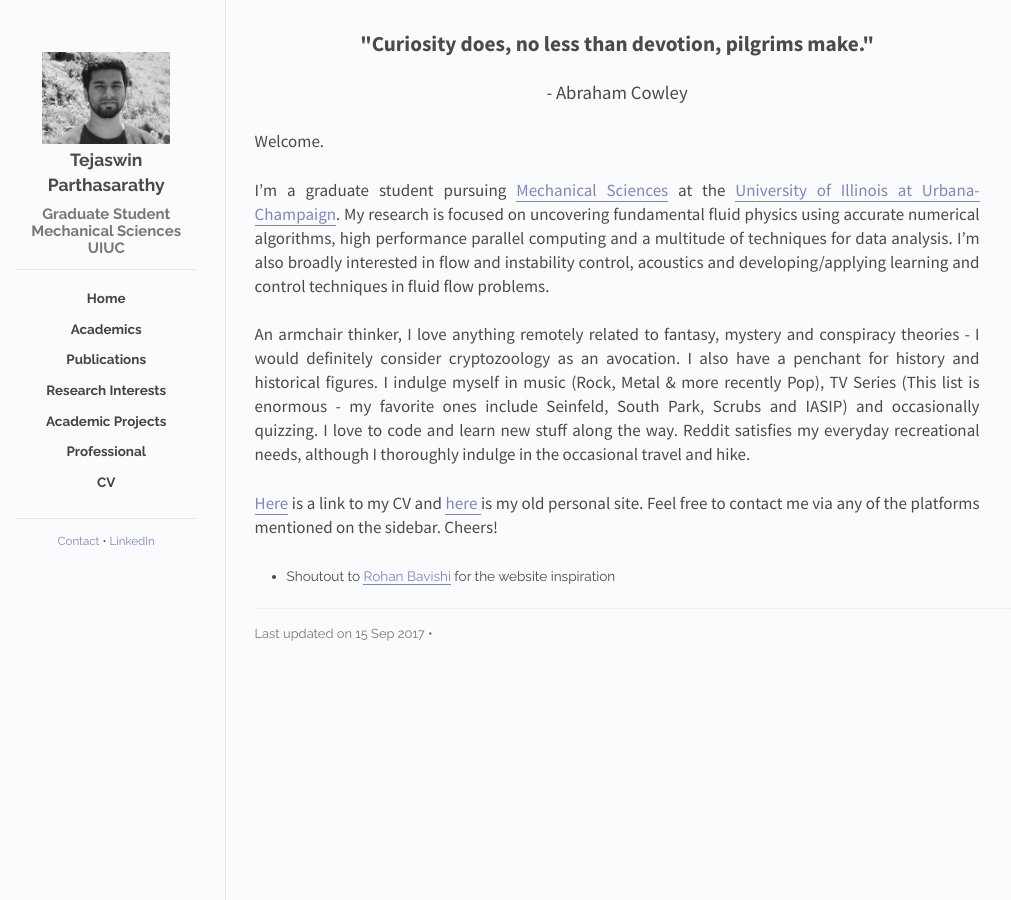
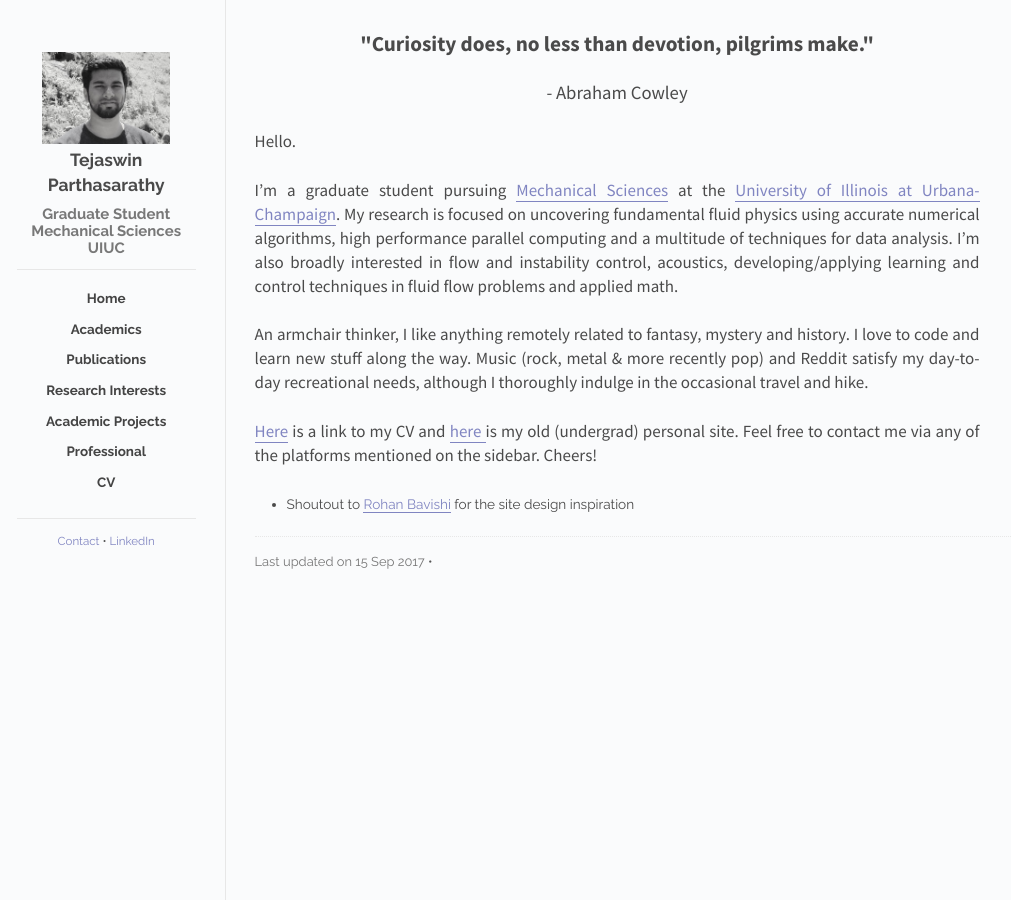
Before and after one commit to parthas1/parthas1.github.io, a Jekyll site: the page built from index.md, in a window 1280 px wide. Shown: the whole page, without its empty margins (133-1144 px from the left). Built offline with Jekyll 4.4.1, drawn with Linux system fonts in a browser that asks for light colours.

Commit message:
changed CV,photo,home,fonts

```diff
--- a/css/main.css
+++ b/css/main.css
@@ -18,11 +18,22 @@ html, body {
 body {
   color: #4a4a4a;
   background-color: #fafbfc;
+  font-family: 'Raleway', sans-serif;
+  font-weight: 400;
+  font-size: 0.85em;
+  overflow: hidden;
+}
+
+/*
+body {
+  color: #4a4a4a;
+  background-color: #fafbfc;
   font-family: 'Raleway', Arial, sans-serif;
   font-weight: 400;
   font-size: 0.85em;
   overflow: hidden;
 }
+*/
 
 a {
   color: #8085C1;
@@ -204,12 +215,22 @@ a:hover {
 }
 
 .post p {
+  font-family: 'Source Sans Pro', sans-serif;
+  font-size: 17px;
+  margin-bottom: 1.45em;
+  text-align: justify;
+}
+
+/*
+
+.post p {
   font-family: 'Source Sans Pro', Arial, sans-serif;
   font-size: 17px;
   margin-bottom: 1.45em;
   text-align: justify;
 }
 
+*/
 .post ul, .post ol {
   margin-left: 2.35em;
   margin-bottom: 1.25em;
--- a/index.md
+++ b/index.md
@@ -8,12 +8,12 @@ order: 1
 <p><span class="quote"> "Curiosity does, no less than devotion, pilgrims make."</span></p>
 <span class="quote-author"> - Abraham Cowley</span>
 
-Welcome.
+Hello.
 
-I'm a graduate student pursuing <a href="http://mechanical.illinois.edu/">Mechanical Sciences</a> at the <a href="http://illinois.edu/">University of Illinois at Urbana-Champaign</a>. My research is focused on uncovering fundamental fluid physics using accurate numerical algorithms, high performance parallel computing and a multitude of techniques for data analysis. I'm also broadly interested in flow and instability control, acoustics and developing/applying learning and control techniques in fluid flow problems.
+I'm a graduate student pursuing <a href="http://mechanical.illinois.edu/">Mechanical Sciences</a> at the <a href="http://illinois.edu/">University of Illinois at Urbana-Champaign</a>. My research is focused on uncovering fundamental fluid physics using accurate numerical algorithms, high performance parallel computing and a multitude of techniques for data analysis. I'm also broadly interested in flow and instability control, acoustics, developing/applying learning and control techniques in fluid flow problems and applied math.
 
-An armchair thinker, I love anything remotely related to fantasy, mystery and conspiracy theories - I would definitely consider cryptozoology as an avocation. I also have a penchant for history and historical figures. I indulge myself in music (Rock, Metal & more recently Pop), TV Series (This list is enormous - my favorite ones include Seinfeld, South Park, Scrubs and IASIP) and occasionally quizzing. I love to code and learn new stuff along the way. Reddit satisfies my everyday recreational needs, although I thoroughly indulge in the occasional travel and hike.
+An armchair thinker, I like anything remotely related to fantasy, mystery and history. I love to code and learn new stuff along the way. Music (rock, metal & more recently pop) and Reddit satisfy my day-to-day recreational needs, although I thoroughly indulge in the occasional travel and hike.
 
-<a href="/cv.pdf">Here</a> is a link to my CV and <a href="https://sites.google.com/site/tejaswinsarathy/"> here </a> is my old personal site. Feel free to contact me via any of the platforms mentioned on the sidebar. Cheers!
+<a href="/cv.pdf">Here</a> is a link to my CV and <a href="https://sites.google.com/site/tejaswinsarathy/"> here </a> is my old (undergrad) personal site. Feel free to contact me via any of the platforms mentioned on the sidebar. Cheers!
 
-* Shoutout to <a href="https://rbavishi.github.io/">Rohan Bavishi</a> for the website inspiration
+* Shoutout to <a href="https://rbavishi.github.io/">Rohan Bavishi</a> for the site design inspiration
```
Also changed, not shown: publications/index.md (+1 -1 lines), research/index.md (+1 -1 lines), images/am5530Streamlines.jpg (deleted), images/am5530Streamlines.png (added), images/placeholder.png (added), 1 other file.
